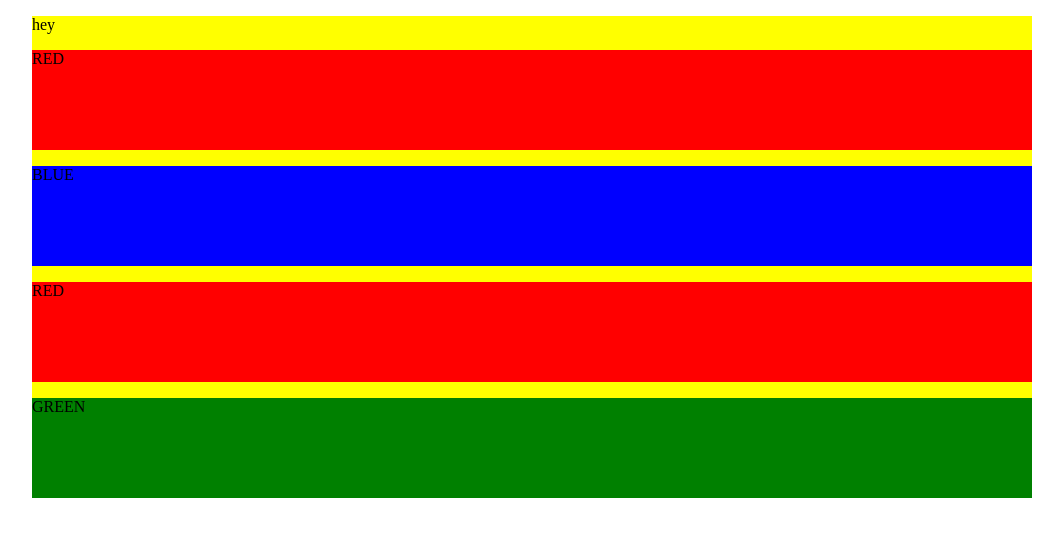
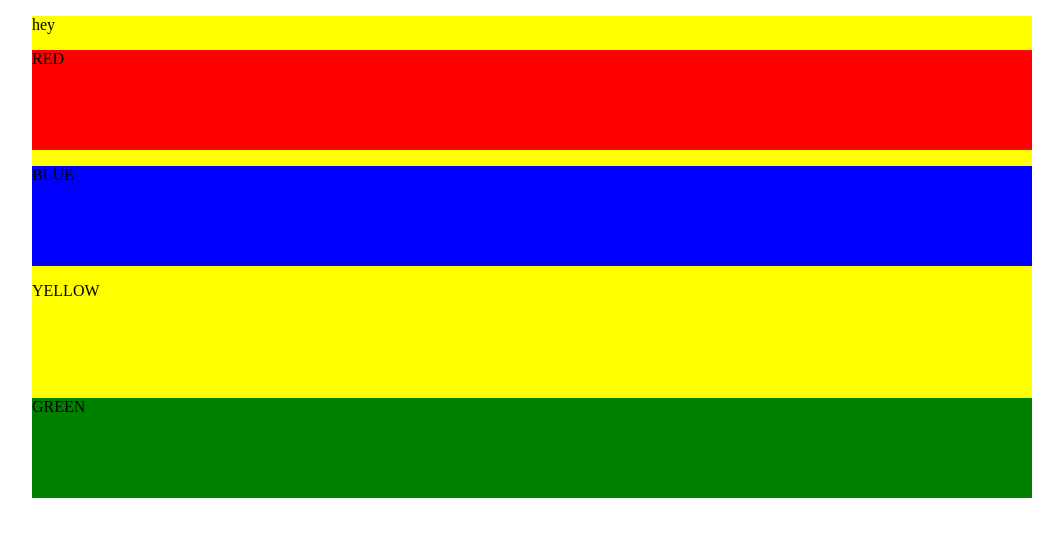
Before and after one commit to azar2612/react-basics, a React (Create React App) app: page / in a window 1280 px wide. Shown: the top 536 px of the page, without its empty margins (108-1171 px from the left). Built offline with nearby package versions, Linux system fonts and the light colour scheme.

Commit message:
props in react

```diff
--- a/src/App.css
+++ b/src/App.css
@@ -5,16 +5,13 @@
 }
 
 .red {
-  background: red;
   height: 100px;
 }
 
 .green {
-  background: green;
   height: 100px;
 }
 
 .blue {
-  background: blue;
   height: 100px;
 }
--- a/src/App.jsx
+++ b/src/App.jsx
@@ -1,21 +1,21 @@
 import React from "react";
 import "./App.css";
 
-const Red = () => (
-  <div className="red">
-    <p>RED</p>
+const Red = ({ title, bg }) => (
+  <div className="red" style={{ background: bg }}>
+    <p>{title}</p>
   </div>
 );
 
-const Blue = () => (
-  <div className="blue">
-    <p>BLUE</p>
+const Blue = ({ title, bg }) => (
+  <div className="blue" style={{ background: bg }}>
+    <p>{title}</p>
   </div>
 );
 
-const Green = () => (
-  <div className="green">
-    <p>GREEN</p>
+const Green = ({ title, bg }) => (
+  <div className="green" style={{ background: bg }}>
+    <p>{title}</p>
   </div>
 );
 
@@ -23,10 +23,10 @@ const App = () => (
   <div className="app">
     <p>hey</p>
 
-    <Red />
-    <Blue />
-    <Red />
-    <Green />
+    <Red title="RED" bg="red" />
+    <Blue title="BLUE" bg="blue" />
+    <Red title="YELLOW" bg="yellow" />
+    <Green title="GREEN" bg="green" />
   </div>
 );
 
```
